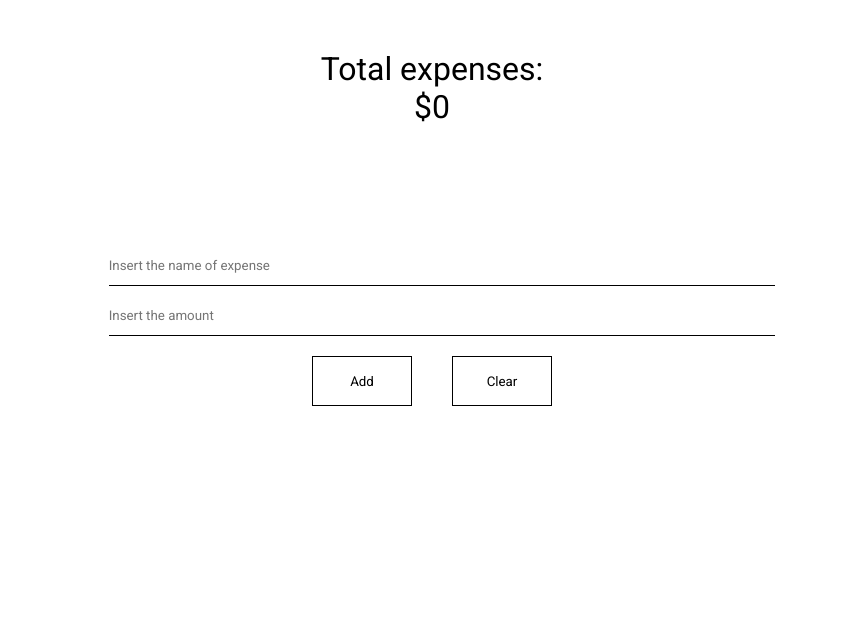
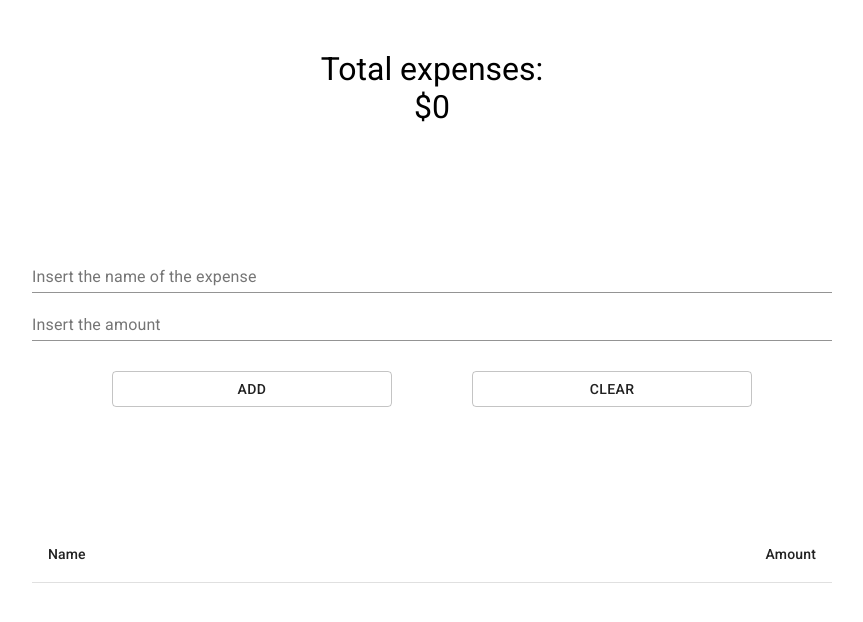
Before and after one commit to ahmedskulj00/react-expense-tracker, a React (Create React App) app: page / in a window 1280 px wide. Shown: the top 622 px of the page, without its empty margins (208-1071 px from the left). Built offline with nearby package versions, Linux system fonts and the light colour scheme.

Commit message:
Improved design with material-ui.

```diff
--- a/src/App.css
+++ b/src/App.css
@@ -50,35 +50,32 @@ form {
 }
 
 .buttons {
-  width: 20em;
+  width: 50em;
   display: flex;
   justify-content: space-evenly;
   margin-top: 10px;
 }
 
-.buttons button {
-  width: 100px;
-  height: 50px;
-  outline: none;
-  background: none;
-  border: 1px solid black;
-  cursor: pointer;
+.buttons Button {
+  width: 20em;
+  margin-top: 20px;
 }
 
-.buttons button:hover {
-  background: black;
-  color: white;
-  transition: 0.5s;
+.standard-basic {
+  width: 50em;
 }
 
 .list {
-  font-size: 1.5em;
+  width: 50em;
+  display: block;
+  margin: 0 auto;
 }
 
-li {
-  display: flex;
-  justify-content: space-evenly;
-  align-items: center;
-  list-style-type: none;
-  margin-bottom: 20px;
+th {
+  text-align: center;
 }
+
+td {
+  width: 50em;
+  text-align: center;
+}
--- a/src/components/Form.js
+++ b/src/components/Form.js
@@ -1,5 +1,6 @@
 import React from "react";
-
+import { TextField } from "@material-ui/core";
+import { Button } from "@material-ui/core";
 function Form({
   name,
   amount,
@@ -12,32 +13,28 @@ function Form({
     <div>
       <form onSubmit={handleSubmitForm}>
         <div className="nameInput">
-          <input
-            type="text"
-            name="name"
-            id="expenseName"
+          <TextField
+            className="standard-basic"
+            label="Insert the name of the expense"
             value={name}
             onChange={handleName}
-            placeholder="Insert the name of expense"
           />
         </div>
         <div className="amountInput">
-          <input
-            type="text"
-            name="amount"
-            id="expenseAmount"
+          <TextField
+            className="standard-basic"
+            label="Insert the amount"
             value={amount}
             onChange={handleAmount}
-            placeholder="Insert the amount"
           />
         </div>
         <div className="buttons">
-          <button type="submit" className="btn">
+          <Button variant="outlined" type="submit">
             Add
-          </button>
-          <button onClick={handleClear} className="btn">
+          </Button>
+          <Button variant="outlined" onClick={handleClear}>
             Clear
-          </button>
+          </Button>
         </div>
       </form>
     </div>
--- a/src/components/List.js
+++ b/src/components/List.js
@@ -1,16 +1,36 @@
 import React from "react";
+import { Table } from "@material-ui/core";
+import { TableContainer } from "@material-ui/core";
+import { TableHead } from "@material-ui/core";
+import { TableRow } from "@material-ui/core";
+import { TableCell } from "@material-ui/core";
+import { TableBody } from "@material-ui/core";
 
 const List = ({ expenses }) => {
   return (
     <div className="list">
-      <ul>
+      <TableContainer>
+        <Table>
+          <TableHead>
+            <TableRow>
+              <TableCell>Name</TableCell>
+              <TableCell align="right">Amount</TableCell>
+            </TableRow>
+          </TableHead>
+        </Table>
+      </TableContainer>
+      <TableBody>
         {expenses.map((item) => (
-          <li key={item.id} className="list-elements">
-            <div className="item-name">{item.name}</div>{" "}
-            <div className="item-amount">${item.amount}</div>
-          </li>
+          <TableRow key={item.id}>
+            <TableCell className="item-name" align="left">
+              {item.name}
+            </TableCell>{" "}
+            <TableCell className="item-amount" align="right">
+              ${item.amount}
+            </TableCell>
+          </TableRow>
         ))}
-      </ul>
+      </TableBody>
     </div>
   );
 };
```
